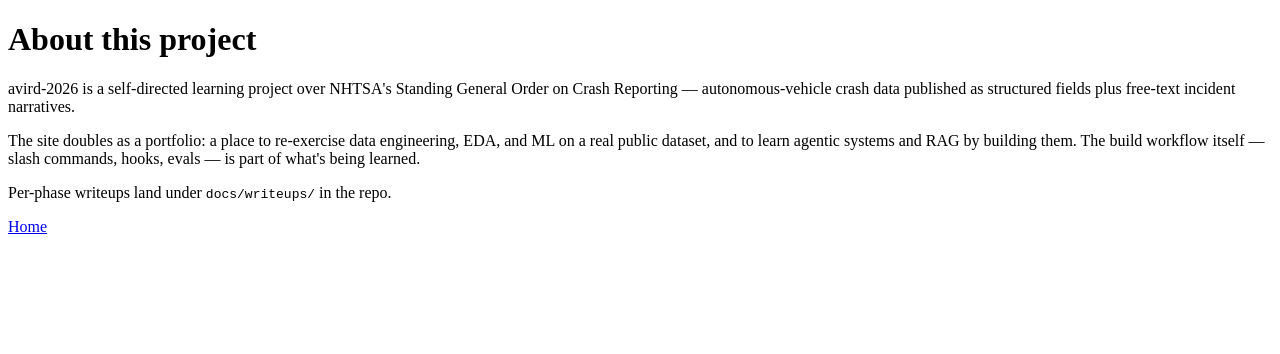
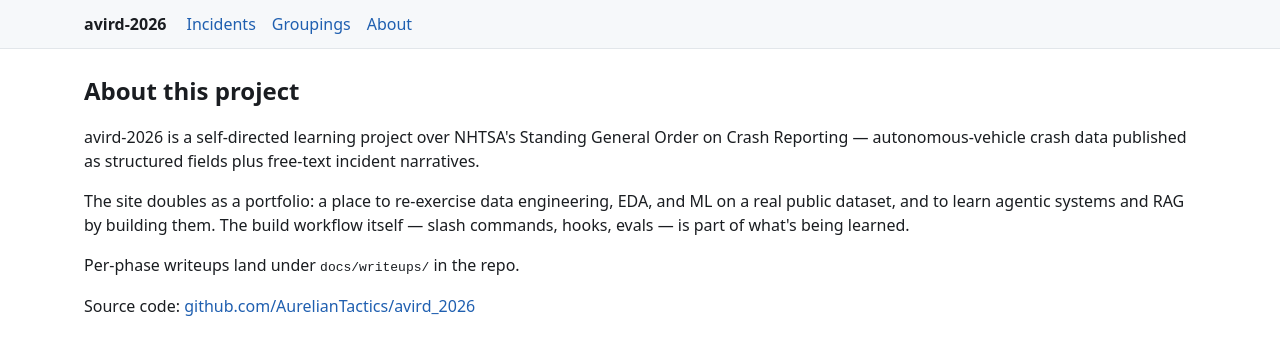
Before and after one commit to AurelianTactics/avird_2026, a Next.js app in the folder apps/web/: page /about in a window 1280 px wide. Shown: the top 354 px of the page. Built offline with nearby package versions, Linux system fonts and the light colour scheme.

Commit message:
feat(web): add nav shell, global styles, and About GitHub link
U5: top-nav shell (links array, one-line extension point) rendered in the
root layout; minimal site-wide stylesheet bounded by the simplicity bar;
About now links to the GitHub repo.

```diff
--- a/apps/web/app/about/page.tsx
+++ b/apps/web/app/about/page.tsx
@@ -1,4 +1,4 @@
-import Link from 'next/link';
+const REPO_URL = 'https://github.com/AurelianTactics/avird_2026';
 
 export default function AboutPage() {
   return (
@@ -16,9 +16,12 @@
         is part of what&apos;s being learned.
       </p>
       <p>Per-phase writeups land under <code>docs/writeups/</code> in the repo.</p>
-      <nav>
-        <Link href="/">Home</Link>
-      </nav>
+      <p>
+        Source code:{' '}
+        <a href={REPO_URL} target="_blank" rel="noreferrer">
+          github.com/AurelianTactics/avird_2026
+        </a>
+      </p>
     </main>
   );
 }
--- /dev/null
+++ b/apps/web/app/components/Nav.tsx
@@ -0,0 +1,26 @@
+import Link from 'next/link';
+
+// Top-nav shell. Adding a later page is a one-line edit to this array — no
+// routing framework, no active-state lib (YAGNI, plan R22). Server component.
+const LINKS: { label: string; href: string }[] = [
+  { label: 'Incidents', href: '/' },
+  { label: 'Groupings', href: '/groupings' },
+  { label: 'About', href: '/about' },
+];
+
+export default function Nav() {
+  return (
+    <nav className="site-nav" aria-label="Primary">
+      <div className="site-nav__inner">
+        <span className="site-nav__brand">avird-2026</span>
+        <span className="site-nav__links">
+          {LINKS.map((l) => (
+            <Link key={l.href} href={l.href}>
+              {l.label}
+            </Link>
+          ))}
+        </span>
+      </div>
+    </nav>
+  );
+}
--- /dev/null
+++ b/apps/web/app/globals.css
@@ -0,0 +1,178 @@
+/* Minimal site-wide styles. One plain stylesheet, no framework — held to the
+   "navigable in a year, not wow a stranger" simplicity bar (plan KTD 12).
+   Serves the nav shell, the incident list/detail, and the groupings matrix. */
+
+:root {
+  --ink: #1a1d21;
+  --muted: #5b6470;
+  --line: #e2e6ea;
+  --accent: #1f5fb0;
+  --bg-soft: #f6f8fa;
+  --max: 72rem;
+}
+
+* {
+  box-sizing: border-box;
+}
+
+html {
+  -webkit-text-size-adjust: 100%;
+}
+
+body {
+  margin: 0;
+  color: var(--ink);
+  background: #fff;
+  font-family:
+    system-ui,
+    -apple-system,
+    "Segoe UI",
+    Roboto,
+    Helvetica,
+    Arial,
+    sans-serif;
+  line-height: 1.5;
+}
+
+a {
+  color: var(--accent);
+  text-decoration: none;
+}
+
+a:hover {
+  text-decoration: underline;
+}
+
+main {
+  max-width: var(--max);
+  margin: 0 auto;
+  padding: 1.5rem 1.25rem 4rem;
+}
+
+h1 {
+  font-size: 1.5rem;
+  margin: 0 0 0.5rem;
+}
+
+.muted {
+  color: var(--muted);
+}
+
+/* --- Nav shell --- */
+
+.site-nav {
+  border-bottom: 1px solid var(--line);
+  background: var(--bg-soft);
+}
+
+.site-nav__inner {
+  max-width: var(--max);
+  margin: 0 auto;
+  padding: 0.75rem 1.25rem;
+  display: flex;
+  align-items: baseline;
+  gap: 1.25rem;
+}
+
+.site-nav__brand {
+  font-weight: 700;
+  color: var(--ink);
+}
+
+.site-nav__links {
+  display: flex;
+  gap: 1rem;
+}
+
+/* --- Tables (list + matrix) --- */
+
+.data-table {
+  width: 100%;
+  border-collapse: collapse;
+  font-size: 0.925rem;
+}
+
+.data-table th,
+.data-table td {
+  text-align: left;
+  padding: 0.5rem 0.6rem;
+  border-bottom: 1px solid var(--line);
+  vertical-align: top;
+}
+
+.data-table th {
+  color: var(--muted);
+  font-weight: 600;
+  white-space: nowrap;
+}
+
+.data-table tbody tr:hover {
+  background: var(--bg-soft);
+}
+
+.data-table .num {
+  text-align: right;
+  font-variant-numeric: tabular-nums;
+}
+
+.data-table .zero {
+  color: var(--line);
+}
+
+/* --- Sort headers --- */
+
+.sort-link {
+  color: var(--muted);
+  white-space: nowrap;
+}
+
+.sort-link[aria-sort="ascending"],
+.sort-link[aria-sort="descending"] {
+  color: var(--ink);
+  font-weight: 700;
+}
+
+/* --- Pagination --- */
+
+.pager {
+  display: flex;
+  align-items: center;
+  gap: 1rem;
+  margin-top: 1.25rem;
+}
+
+/* --- Detail one-pager --- */
+
+.detail-grid {
+  display: grid;
+  grid-template-columns: repeat(auto-fit, minmax(15rem, 1fr));
+  gap: 0.75rem 1.5rem;
+  margin: 1rem 0 1.5rem;
+}
+
+.detail-grid dt {
+  color: var(--muted);
+  font-size: 0.8rem;
+  text-transform: uppercase;
+  letter-spacing: 0.02em;
+}
+
+.detail-grid dd {
+  margin: 0 0 0.5rem;
+}
+
+.narrative {
+  background: var(--bg-soft);
+  border: 1px solid var(--line);
+  border-radius: 6px;
+  padding: 1rem 1.25rem;
+  white-space: pre-wrap;
+}
+
+.notice {
+  background: var(--bg-soft);
+  border: 1px solid var(--line);
+  border-radius: 6px;
+  padding: 1rem 1.25rem;
+  color: var(--muted);
+}
--- a/apps/web/app/layout.tsx
+++ b/apps/web/app/layout.tsx
@@ -1,4 +1,6 @@
 import type { ReactNode } from 'react';
+import './globals.css';
+import Nav from './components/Nav';
 
 export const metadata = {
   title: 'avird-2026',
@@ -8,7 +10,10 @@
 export default function RootLayout({ children }: { children: ReactNode }) {
   return (
     <html lang="en">
-      <body>{children}</body>
+      <body>
+        <Nav />
+        {children}
+      </body>
     </html>
   );
 }
```
Also changed, not shown: 2 other files (tests, documents, lock files or other folders).
